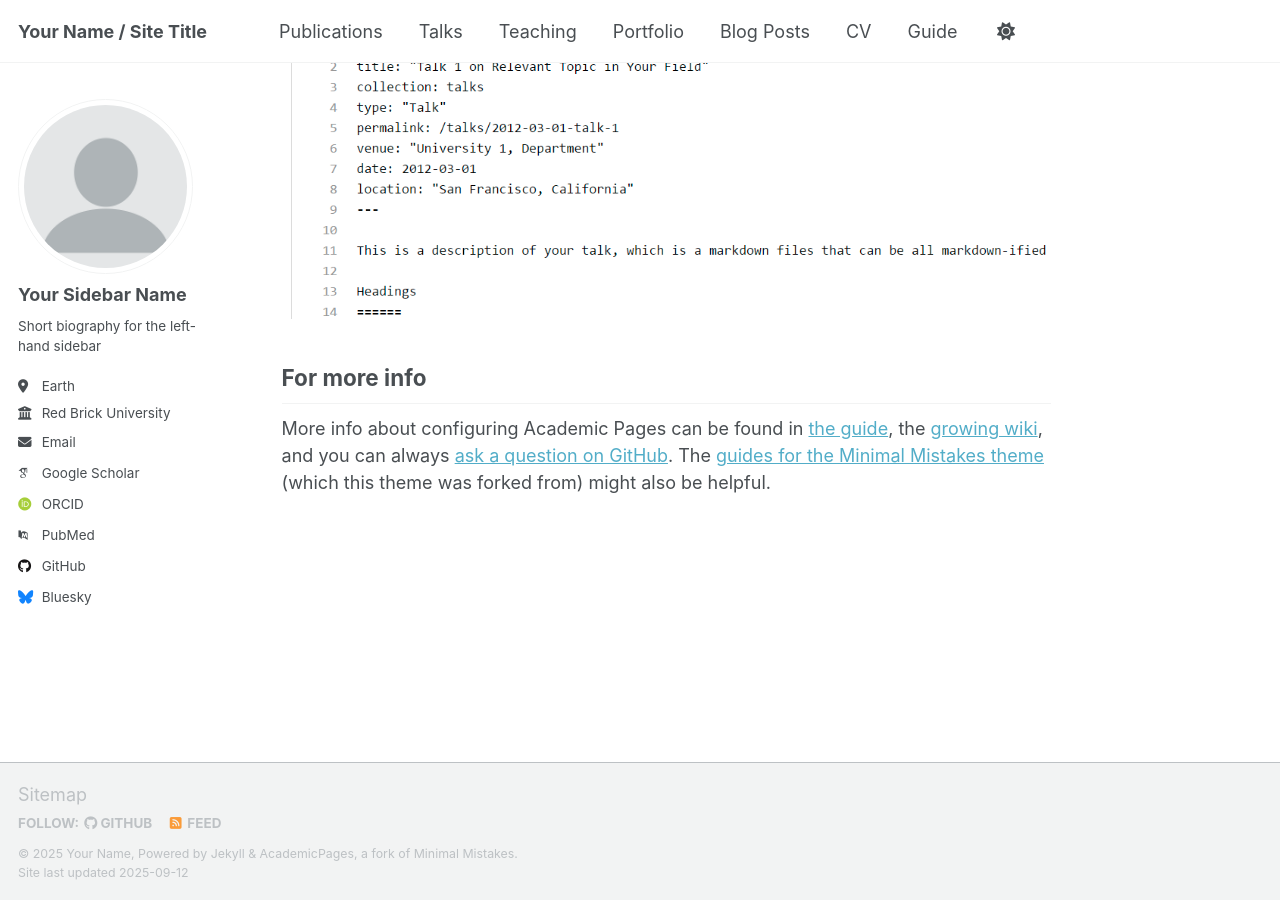
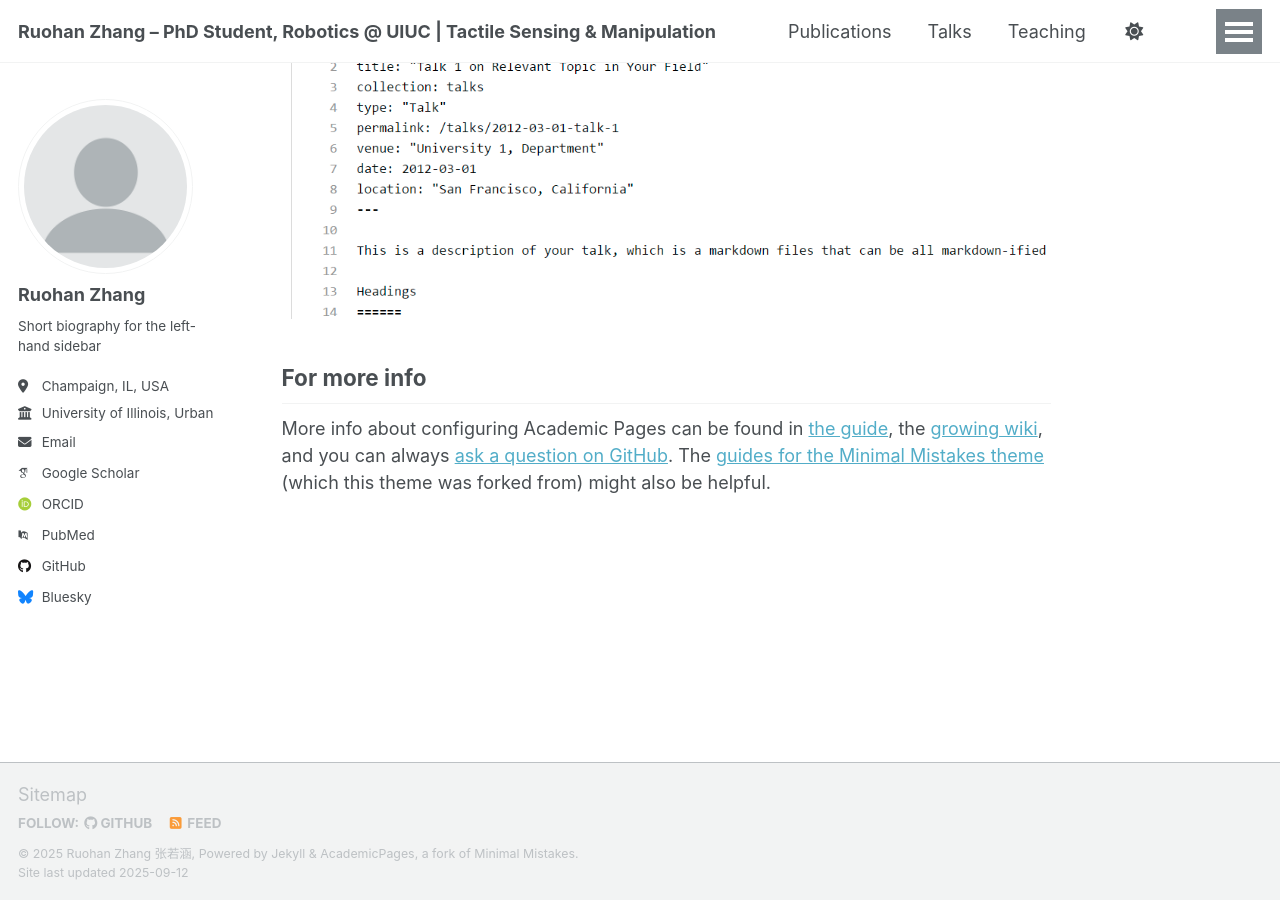
Before and after one commit to rhzhang-ustc/rhzhang-ustc.github.io, a Jekyll site: the page built from _pages/about.md, in a window 1280 px wide and 900 px high, scrolled down 2880 px. Built offline with Jekyll 4.4.1, drawn with Linux system fonts in a browser that asks for light colours; some web fonts are replaced; a script that is not in the unit is left out.

Commit message:
change name

```diff
--- a/_config.yml
+++ b/_config.yml
@@ -7,16 +7,21 @@
 # server process.
 
 # Basic Site Settings
-locale                   : "en-US"
-site_theme               : "default" # Currently available options are "default", "air"
-title                    : "Your Name / Site Title"
-title_separator          : "-"
-name                     : &name "Your Name"
-description              : &description "Your Name's academic portfolio"   # Update this with a general description of your site, this is the default if not overridden by a page
-url                      : https://academicpages.github.io # The base hostname & protocol for your site e.g. "https://[your GitHub username].github.io",
-                                                           # or if you already have some other page hosted on Github then use "https://[your GitHub username].github.io/[Your Repo Name]"
-baseurl                  : "" # the subpath of your site, e.g. "/blog"
-repository               : "academicpages/academicpages.github.io"
+locale         : "en-US"
+site_theme     : "default"   # or "air" if you prefer that look
+title          : "Ruohan Zhang – PhD Student, Robotics @ UIUC | Tactile Sensing & Manipulation"
+title_separator: "-"
+name           : &name "Ruohan Zhang 张若涵"
+description    : &description "Robotics PhD @ UIUC — active perception, tactile sensing, robot learning"
+
+# ---- GitHub Pages settings (user site) ----
+url            : "https://rhzhang-ustc.github.io"   # must be your exact user site URL
+baseurl        : ""                                 # keep empty for user sites
+
+# This is used by site.github.* variables and some includes.
+# Set it to YOUR repo slug, not the template’s:
+repository     : "rhzhang-ustc/rhzhang-ustc.github.io"
+
 
 # Site Author - The following control what appear as part of the author content on the side bar.
 #               If a field is blank the icon and link will not appear, otherwise it will be shown.
@@ -24,13 +29,13 @@ repository               : "academicpages/academicpages.github.io"
 author:
   # Biographic information
   avatar           : "profile.png"
-  name             : "Your Sidebar Name"
+  name             : "Ruohan Zhang"
   pronouns         : # example: "she/her"
   bio              : "Short biography for the left-hand sidebar"
-  location         : "Earth"
-  employer         : "Red Brick University"
+  location         : "Champaign, IL, USA"
+  employer         : "University of Illinois, Urbana-Champaign"
   uri              : # URL
-  email            : "none@example.org"
+  email            : "rz21@illinois.edu"
 
   # Academic websites
   academia         : # URL
```
